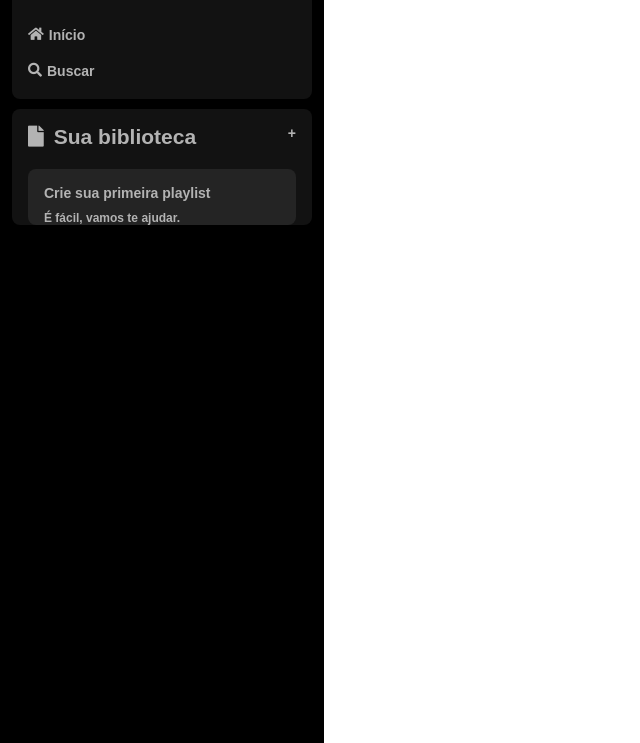
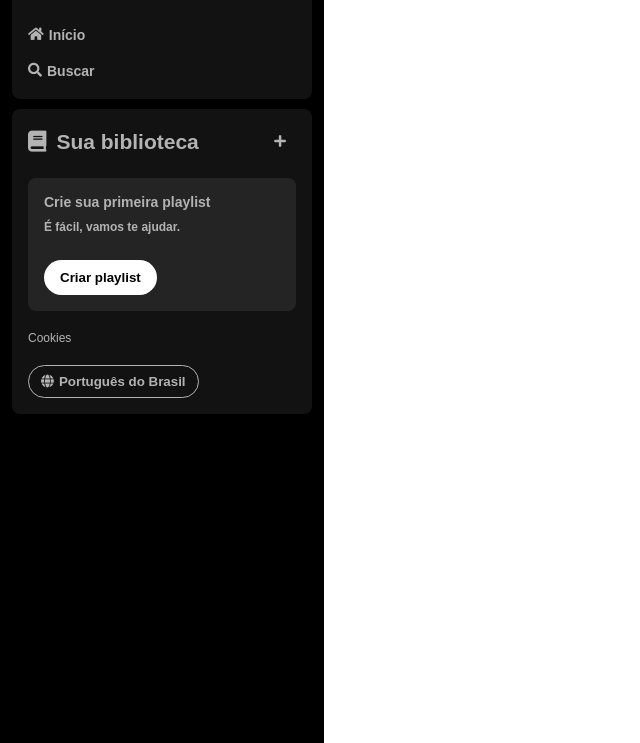
Before and after one commit to KaiqueCalais/spotify-imersao-alura, a plain HTML site: page index.html in a window 1280 px wide. Shown: the part 57-800 px from the top of the page, without its empty margins (0-640 px from the left). Drawn offline with Linux system fonts and the light colour scheme.

Commit message:
Terminando a seção de biblioteca

```diff
--- a/index.html
+++ b/index.html
@@ -37,16 +37,25 @@
 
         <div class="side-bar__biblioteca">
             <div class="side-bar__biblioteca__titulo">
-                <h2><span class="fa fa-file"></span>Sua biblioteca</h2>
-                <span>+</span>
+                <h2><span class="fa fas fa-book"></span>Sua biblioteca</h2>
+                <button class="fa fa-plus"></button>
             </div>
 
-            <div class="playlist">
+            <div class="side-bar__biblioteca__playlist">
                 <h3>Crie sua primeira playlist</h3>
                 <p>É fácil, vamos te ajudar.</p>
+                <button class="side-bar__biblioteca__playlist__button">Criar playlist</button>
             </div>
+
+            <a href="" id="cookies">Cookies</a>
+
+            <button id="languages"><span class="fa fa-globe"></span>Português do Brasil</button>
         </div>
     </section>
+
+    <footer>
+
+    </footer>
 </body>
 
 </html>
--- a/styles/abstract/_mixins.scss
+++ b/styles/abstract/_mixins.scss
@@ -3,5 +3,6 @@
 @mixin side-bar__container() {
     background-color: var.$background1;
     border-radius: 0.8rem;
-    padding: 1.6rem 1.6rem 0 1.6rem;
+    padding: 1.6rem;
+    font-family: "DM sans", sans-serif;
 }
--- a/styles/componentes/_side-bar.scss
+++ b/styles/componentes/_side-bar.scss
@@ -12,6 +12,7 @@
 
     &__navigation {
         @include mixins.side-bar__container();
+        padding-bottom: 0;
 
         .logo {
             width: 8rem;
@@ -45,24 +46,33 @@
 
         &__titulo {
             display: flex;
+            align-items: center;
             color: var.$font-color;
             font-weight: 600;
             font-size: 1.4rem;
-            font-family: "DM sans", sans-serif;
             justify-content: space-between;
+            background-color: var.$background1;
+            border: none;
 
             h2 {
                 span {
                     margin-right: 1rem;
                 }
             }
+
+            button {
+                background-color: transparent;
+                padding: 1rem;
+                color: var.$font-color;
+                border: none;
+            }
         }
 
-        .playlist {
+        &__playlist {
             background-color: var.$background2;
             border-radius: 0.8rem;
+            padding: 1.6rem 1.6rem 0 1.6rem;
             margin-top: 2rem;
-            padding: 1.6rem 1.6rem 0 1.6rem;
 
             h3 {
                 color: var.$font-color;
@@ -76,6 +86,39 @@
                 @extend h3;
                 font-size: 1.2rem;
             }
+
+            button {
+                background-color: white;
+                padding: 1rem 1.6rem;
+                border: none;
+                border-radius: 8rem;
+                margin: 1.6rem 0;
+                font-weight: 800;
+            }
+        }
+    }
+
+    #cookies {
+        display: flex;
+        margin: 2rem 0;
+        font-size: 1.2rem;
+        color: var.$font-color;
+
+        &:hover {
+            text-decoration: underline;
+        }
+    }
+
+    #languages {
+        padding: 0.8rem 1.2rem;
+        background-color: transparent;
+        border: var.$font-color solid 0.1rem;
+        border-radius: 5rem;
+        color: var.$font-color;
+        font-weight: bold;
+
+        span {
+            margin-right: 0.5rem;
         }
     }
 }
```
Also changed, not shown: styles/styles.css, 1 other file.
